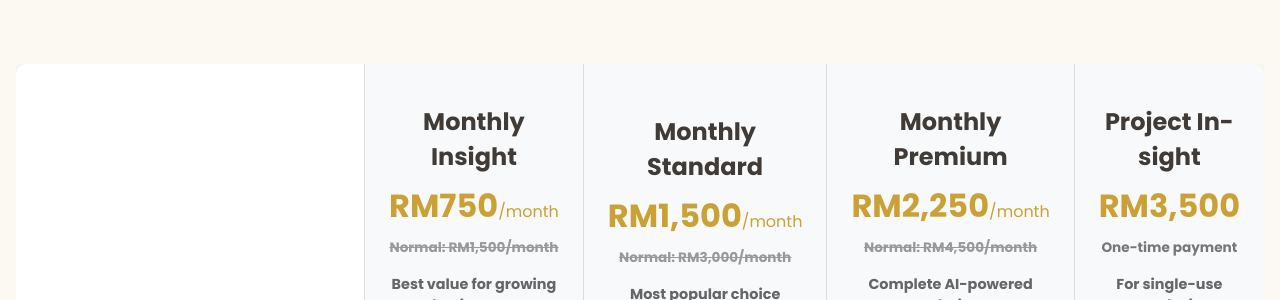
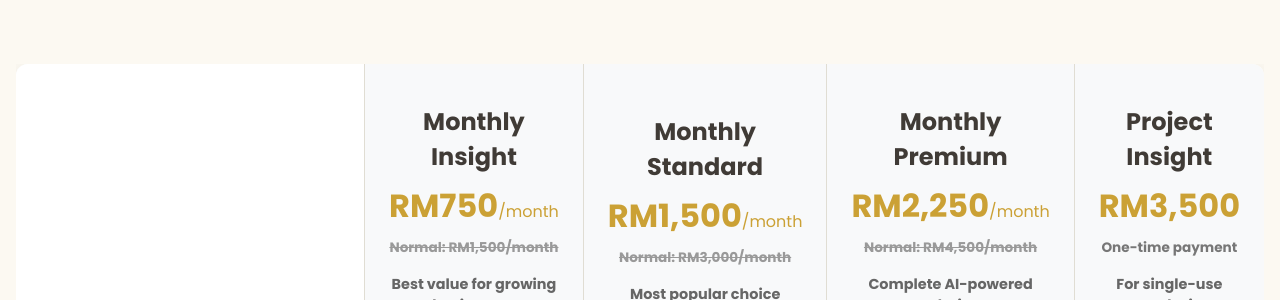
Before and after one commit to lyven81/pinnacles-learning-website, a Jekyll site: the page pricing.html, which Jekyll copies as it is, in a window 1280 px wide and 900 px high. Shown: the part 353-653 px from the top of the window. Built offline with Jekyll 4.4.1, drawn with Linux system fonts in a browser that asks for light colours.

Commit message:
Update Project In-sight to Project Insight with line break
- Change "Project In-sight" to "Project Insight" in meta description
- Add line break between "Project" and "Insight" in package name header
- Display format now matches other tiers (e.g., "Monthly" on one line, "Premium" on next)
- URL parameter remains "project-insight" for consistency

🤖 Generated with [Claude Code](https://claude.com/claude-code)

Co-Authored-By: Claude Sonnet 4.5 <noreply@anthropic.com>

```diff
--- a/pricing.html
+++ b/pricing.html
@@ -5,7 +5,7 @@
 
   <title>Data Analytics Pricing | Pau Analytics</title>
   <link rel="canonical" href="https://www.pauanalytics.com/pricing.html" />
-  <meta name="description" content="Data analytics packages for Malaysian SMEs. Monthly Insight (RM750), Monthly Standard (RM1,500), Monthly Premium (RM2,250), or one-off Project In-sight (RM3,500). 2026 New Year promotional pricing." />
+  <meta name="description" content="Data analytics packages for Malaysian SMEs. Monthly Insight (RM750), Monthly Standard (RM1,500), Monthly Premium (RM2,250), or one-off Project Insight (RM3,500). 2026 New Year promotional pricing." />
 
   <link rel="preconnect" href="https://fonts.googleapis.com" />
   <link rel="preconnect" href="https://fonts.gstatic.com" crossorigin />
@@ -545,7 +545,7 @@
               <div class="package-description">Complete AI-powered solution</div>
             </th>
             <th>
-              <div class="package-name">Project In-sight</div>
+              <div class="package-name">Project<br>Insight</div>
               <div class="package-price">RM3,500</div>
               <div class="package-subprice">One-time payment</div>
               <div class="package-description">For single-use analysis</div>
```
